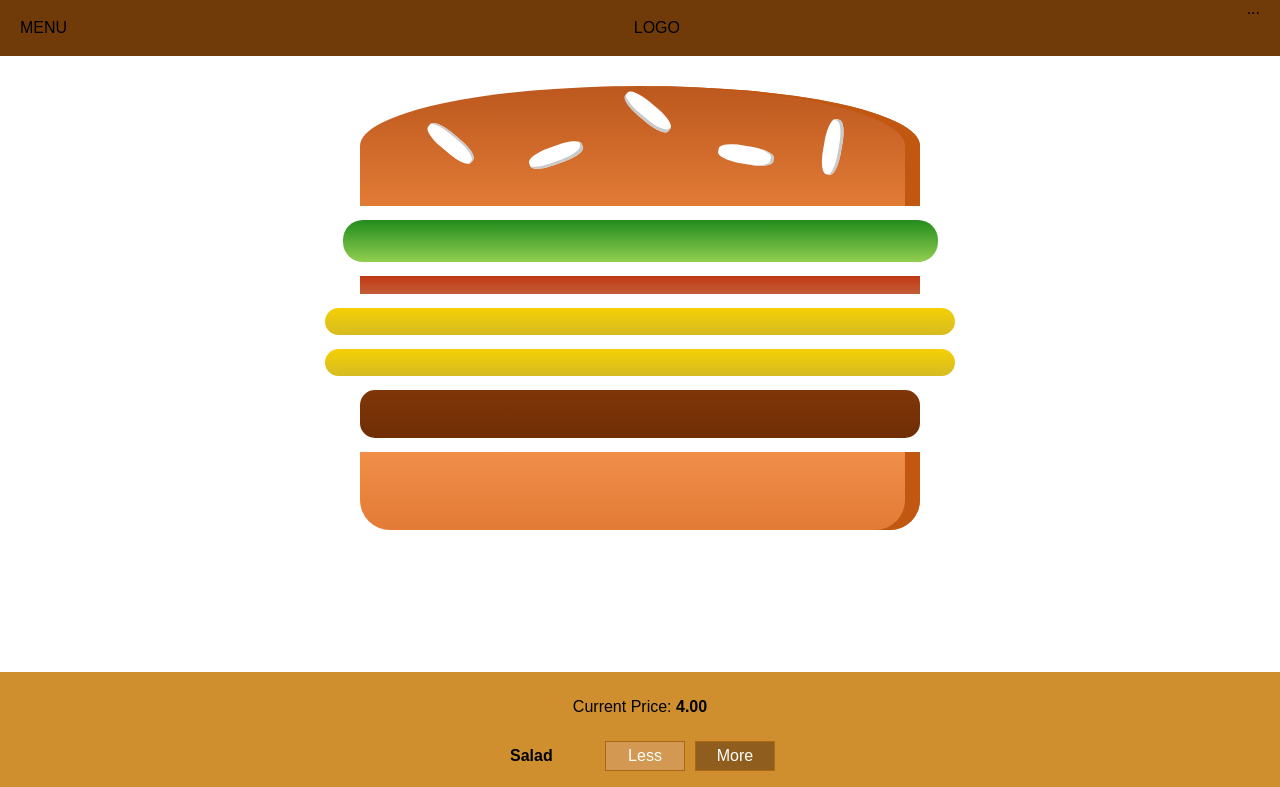
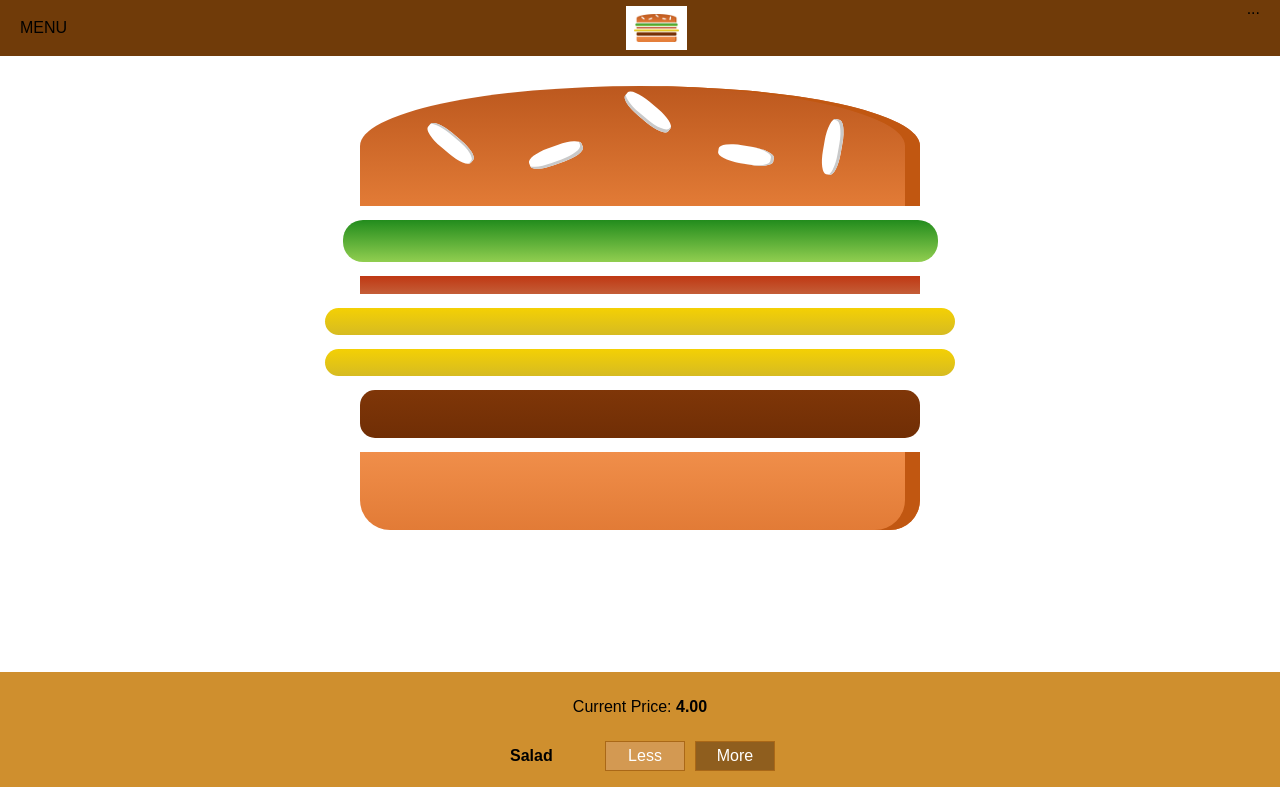
Before and after one commit to chrissayon/burger_application, a React (Create React App) app: page / in a window 1280 px wide. Shown: the top 787 px of the page. Built offline with nearby package versions, Linux system fonts and the light colour scheme.

Commit message:
Add logo to toolbar

```diff
--- /dev/null
+++ b/src/components/Logo/Logo.js
@@ -0,0 +1,12 @@
+import React from 'react';
+
+import burgerLogo from '../../assets/images/burger-logo.png'
+import classes from './Logo.module.css'
+
+const logo = (props) => (
+    <div className={classes.Logo}>
+        <img src={burgerLogo} alt="MyBurger" />
+    </div>
+);
+
+export default logo;
--- /dev/null
+++ b/src/components/Logo/Logo.module.css
@@ -0,0 +1,10 @@
+.Logo {
+    background-color: white;
+    padding: 8px;
+    height: 80%;
+    box-sizing: border-box;
+}
+
+.Logo img {
+    height: 100%
+}
--- a/src/components/Navigation/Toolbar/Toolbar.js
+++ b/src/components/Navigation/Toolbar/Toolbar.js
@@ -1,11 +1,12 @@
 import React from 'react'
 
 import classes from './Toolbar.module.css'
+import Logo from '../../Logo/Logo'
 
 const toolbar = (props) => ( //<Header> is normally for beginnign of navigation components
     <header className={classes.Toolbar}>
         <div>MENU</div>
-        <div>LOGO</div>
+        <Logo />
         <nav>
             ...
         </nav>
```
Also changed, not shown: src/assets/images/burger-logo.png (added).
